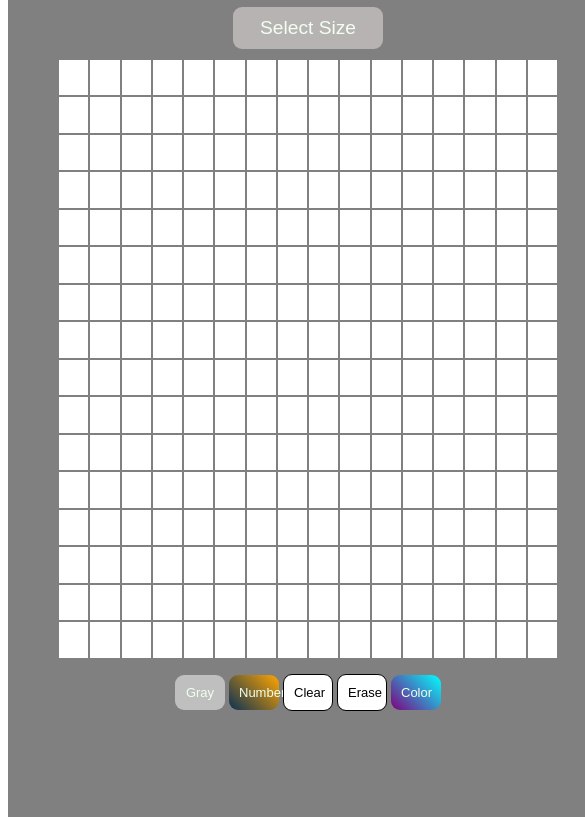
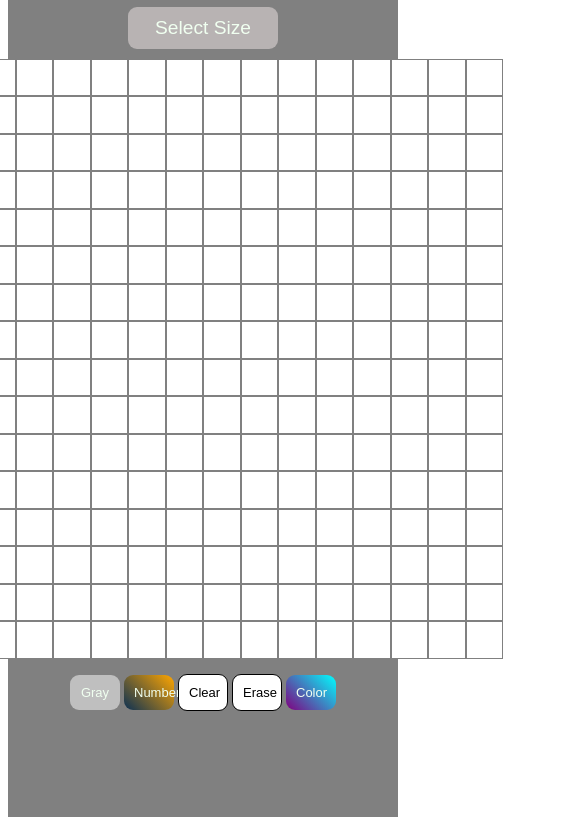
Before and after one commit to ab-sow/Etch-A-Sketch, a plain HTML site: page index.html in a window 390 px wide. Shown: the part 204-1021 px from the top of the page, 585 px wide, since content can reach past the window. Drawn offline with Linux system fonts and the light colour scheme.

Commit message:
Update style.css

```diff
--- a/style.css
+++ b/style.css
@@ -116,11 +116,8 @@
             font-size: larger;
         }
   @media (max-width: 600px) {
-            .main-container{
+            .container{
                 width: 600px;
-                            }
-            .container{
-                width: 500px;
             }
             .btn{
                width: 50px;
```
